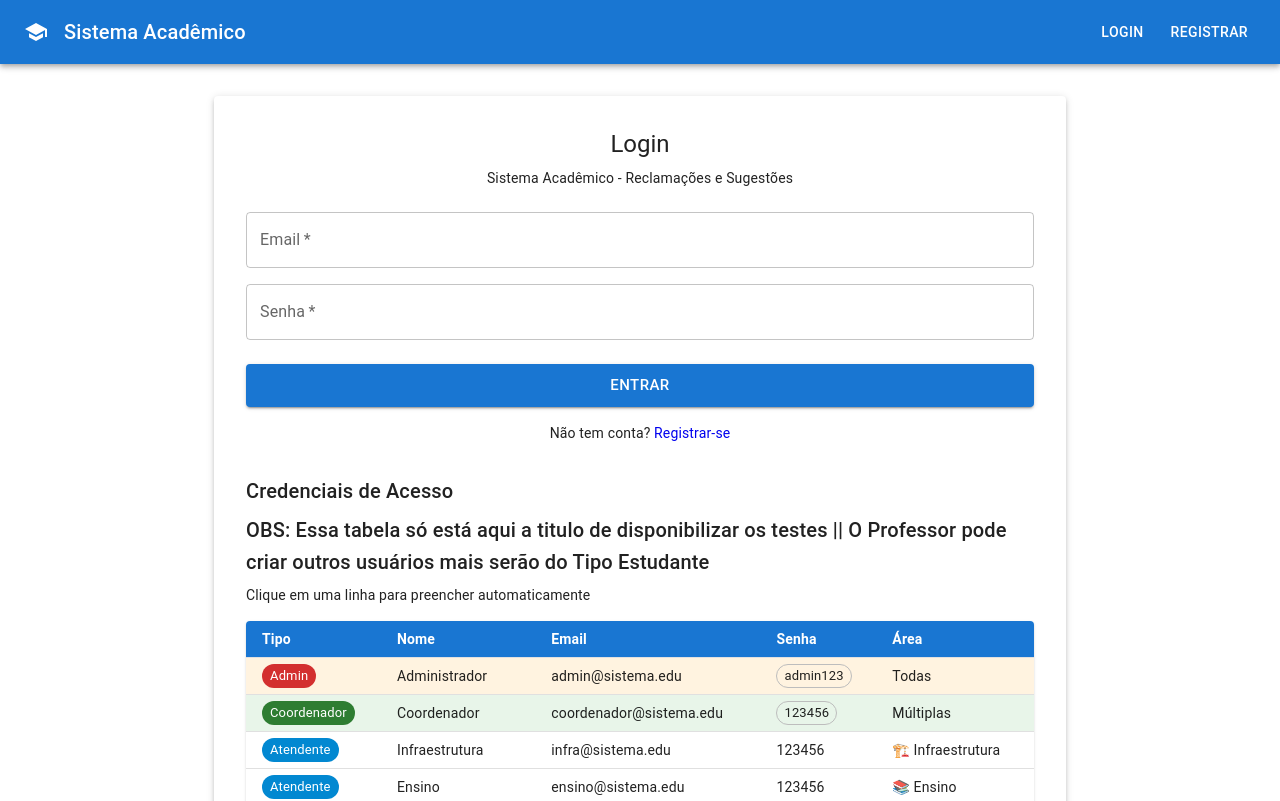
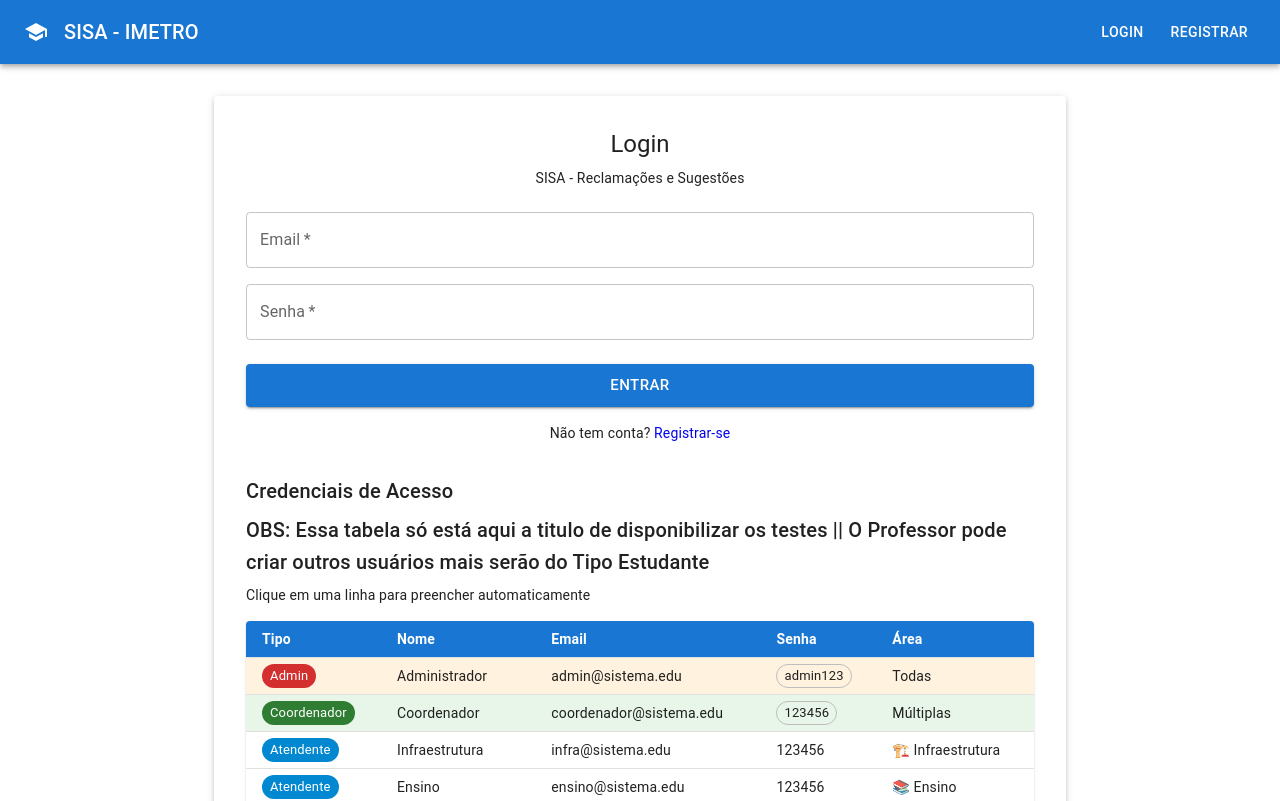
Before and after one commit to mamengisamuel2022-ctrl/sistema-academico, a React (Create React App) app in the folder frontend/: page /login in a window 1280 px wide. Shown: the top 801 px of the page. Built offline with nearby package versions, Linux system fonts and the light colour scheme.

Commit message:
Tabela de usuários sempre visível 3

```diff
--- a/frontend/src/components/Layout/Navbar.js
+++ b/frontend/src/components/Layout/Navbar.js
@@ -38,7 +38,7 @@ const Navbar = () => {
           sx={{ flexGrow: 1, cursor: 'pointer' }}
           onClick={() => navigate('/')}
         >
-          Sistema Acadêmico
+          SISA - IMETRO
         </Typography>
 
         {isAuthenticated ? (
--- a/frontend/src/pages/Login.js
+++ b/frontend/src/pages/Login.js
@@ -52,7 +52,7 @@ const Login = () => {
           Login
         </Typography>
         <Typography variant="body2" align="center" color="text.secondary" sx={{ mb: 3 }}>
-          Sistema Acadêmico - Reclamações e Sugestões
+          SISA - Reclamações e Sugestões
         </Typography>
 
         {error && (
--- a/frontend/src/pages/Registrar.js
+++ b/frontend/src/pages/Registrar.js
@@ -91,7 +91,7 @@ const Registrar = () => {
           Criar Conta
         </Typography>
         <Typography variant="body2" align="center" color="text.secondary" sx={{ mb: 3 }}>
-          Registre-se no Sistema Acadêmico
+          Registre-se no SISA IMETRO - Modulo Reclamações
         </Typography>
 
         {error && (
```
